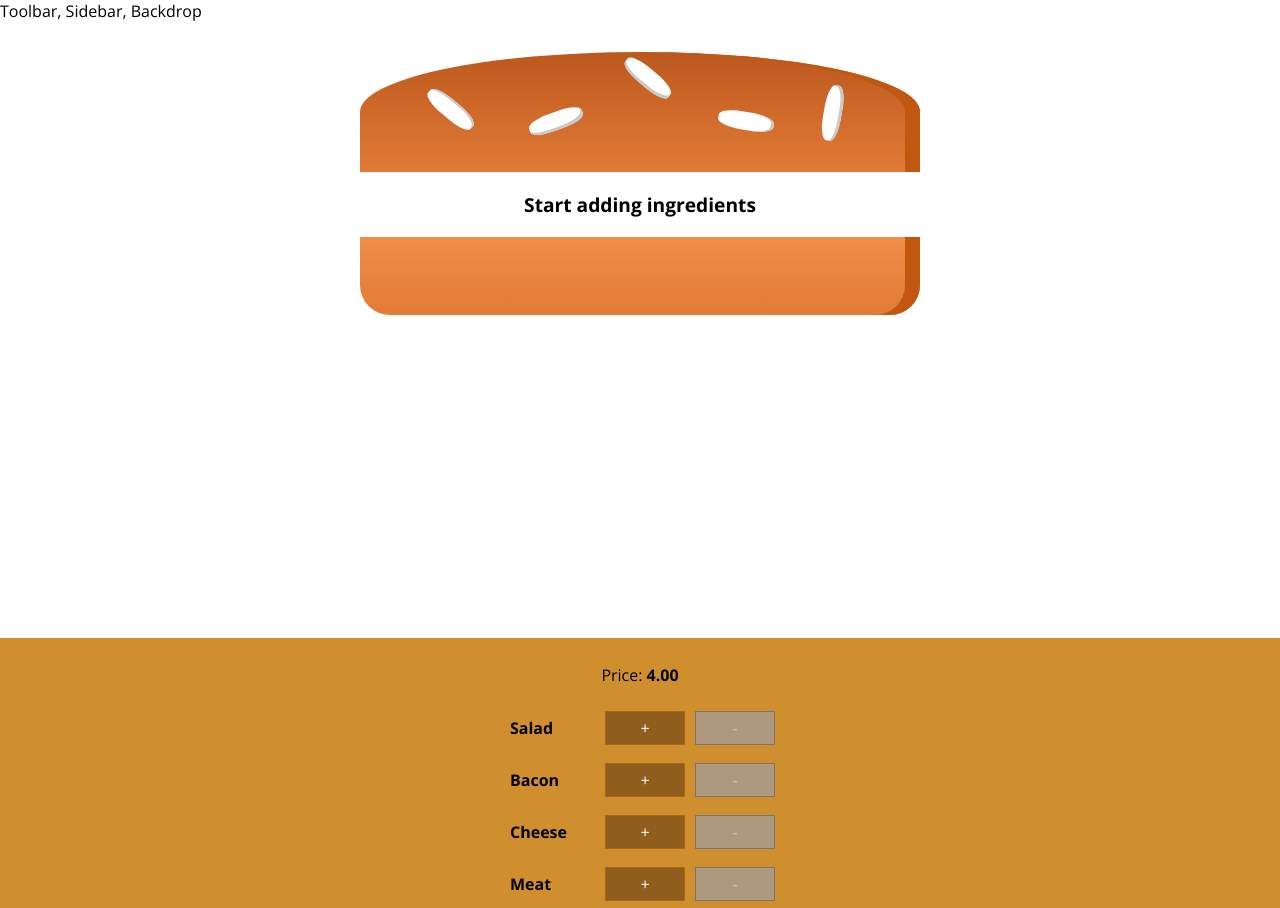
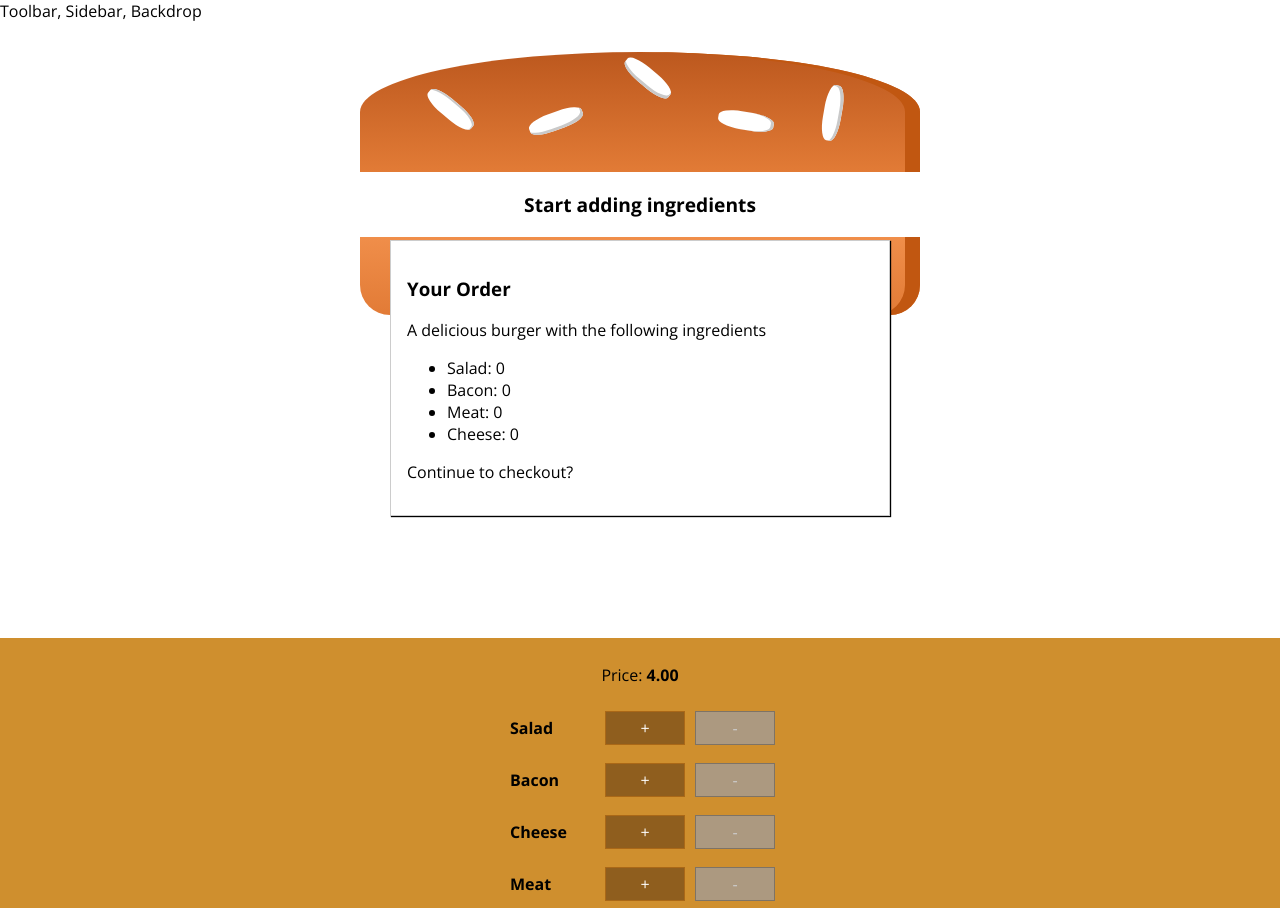
Before and after one commit to succulentpup/burgershop, a React (Create React App) app: page / in a window 1280 px wide. Shown: the top 908 px of the page. Built offline with nearby package versions, Linux system fonts and the light colour scheme.

Commit message:
Added order form summary
Pending work is to correctly place the orderform summary on UI.
Also, show it on demand.

```diff
--- a/src/components/Burger/BuildControls/BurgerControls.js
+++ b/src/components/Burger/BuildControls/BurgerControls.js
@@ -20,7 +20,7 @@ const BurgerControls = props => (
                 disable={props.disable[ctrl.type]}
             />
         ))}
-        <button className={classes.OrderButton} disabled={!props.purchasable}>ORDER</button>
+        <button className={classes.OrderButton} disabled={!props.purchasable}>ORDER NOW</button>
     </div>
 );
 
--- a/src/components/Burger/Burger.js
+++ b/src/components/Burger/Burger.js
@@ -3,7 +3,6 @@ import BurgerIngredient from "./BurgerIngredients/BurgerIngredient";
 import classes from './Burger.module.css';
 
 const burger = props => {
-    console.log(`${JSON.stringify(props.ingredients)}`);
     let ingKeys = Object.keys(props.ingredients)
         .map(ingKey => {
             return [...Array(props.ingredients[ingKey])]
--- a/src/components/Burger/BurgerIngredients/BurgerIngredient.js
+++ b/src/components/Burger/BurgerIngredients/BurgerIngredient.js
@@ -15,7 +15,6 @@ class BurgerIngredient extends Component {
             , 'bacon': (<div className={classes.Bacon}></div>)
             , 'salad': (<div className={classes.Salad}></div>)
         };
-        console.log(`props type: ${this.props.type}`);
         return ingredientType[this.props.type];
     }
 }
--- /dev/null
+++ b/src/components/UI/Modal/Modal.js
@@ -0,0 +1,8 @@
+import React from 'react';
+import classes from './Modal.module.css';
+
+const Modal = props => {
+    return <div className={classes.Modal}>{props.children}</div>
+};
+
+export default Modal;
--- /dev/null
+++ b/src/components/UI/Modal/Modal.module.css
@@ -0,0 +1,20 @@
+.Modal {
+    position: fixed;
+    z-index: 500;
+    background-color: white;
+    width: 70%;
+    border: 1px solid #ccc;
+    box-shadow: 1px 1px 1px black;
+    padding: 16px;
+    left: 15%;
+    top: 30%;
+    box-sizing: border-box;
+    transition: all 0.3s ease-out;
+}
+
+@media (min-width: 600px) {
+    .Modal {
+        width: 500px;
+        left: calc(50% - 250px);
+    }
+}
--- /dev/null
+++ b/src/components/Utils/TransformFunctions/disabledInfoOfIngredients.js
@@ -0,0 +1,8 @@
+const DisabledInfoOfIngredients = ({...ingredients}) => {
+    for(let key in ingredients){
+        ingredients[key] = ingredients[key] < 1;
+    }
+    return ingredients;
+};
+
+export default DisabledInfoOfIngredients;
--- /dev/null
+++ b/src/components/Utils/TransformFunctions/orderFormSummary.js
@@ -0,0 +1,19 @@
+import React from 'react';
+import Hoc from '../../../hoc/hoc';
+
+const OrderFormSummary = ({...ingredients}) => {
+    const orderSummary = Object.keys(ingredients)
+        .map(ikey => {
+            return <li key ={ikey}> <span style={{textTransform: 'capitalize'}}>{ikey}:</span> {ingredients[ikey]}</li> });
+    return (
+        <Hoc>
+            <h3>Your Order</h3>
+            <p>A delicious burger with the following ingredients</p>
+            <ul>
+                {orderSummary}
+            </ul>
+            <p>Continue to checkout?</p>
+        </Hoc>
+    );
+};
+export default OrderFormSummary;
--- a/src/containers/BurgerBuilder/BurgerBuilder.js
+++ b/src/containers/BurgerBuilder/BurgerBuilder.js
@@ -2,6 +2,9 @@ import React, {Component} from 'react';
 import Hoc from '../../hoc/hoc';
 import Burger from '../../components/Burger/Burger';
 import BurgerControls from "../../components/Burger/BuildControls/BurgerControls";
+import DisabledInfoOfIngredients from '../../components/Utils/TransformFunctions/disabledInfoOfIngredients';
+import OrderFormSummary from '../../components/Utils/TransformFunctions/orderFormSummary';
+import Modal from "../../components/UI/Modal/Modal";
 
 const getIngredientsPriceList = () => ({
     salad: 0.5,
@@ -37,21 +40,19 @@ class BurgerBuilder extends Component {
         this.setState({ingredients: updatedIngredients, totalPrice: updatedPrice});
     };
     getPurchasableStatus = () => this.state.totalPrice > getBaseBurgerPrice();
-    getDisabledInfo = () => {
-        const {...ingredients} = this.state.ingredients;
-        for(let key in ingredients){
-            ingredients[key] = ingredients[key] < 1;
-        }
-        return ingredients;
-    };
+    getDisabledInfo = ingredients => DisabledInfoOfIngredients(ingredients);
+    getOrderFormSummary = ingredients => OrderFormSummary(ingredients);
     render() {
         return (
             <Hoc>
+                <Modal>
+                    {this.getOrderFormSummary(this.state.ingredients)}
+                </Modal>
                 <Burger ingredients={this.state.ingredients}/>
                 <BurgerControls
                     addedIngredients={this.addIngredientHandler}
                     removedIngredients={this.removeIngredientHandler}
-                    disable={this.getDisabledInfo()}
+                    disable={this.getDisabledInfo(this.state.ingredients)}
                     totalPrice={this.state.totalPrice}
                     purchasable={this.getPurchasableStatus()}
                 />
```
